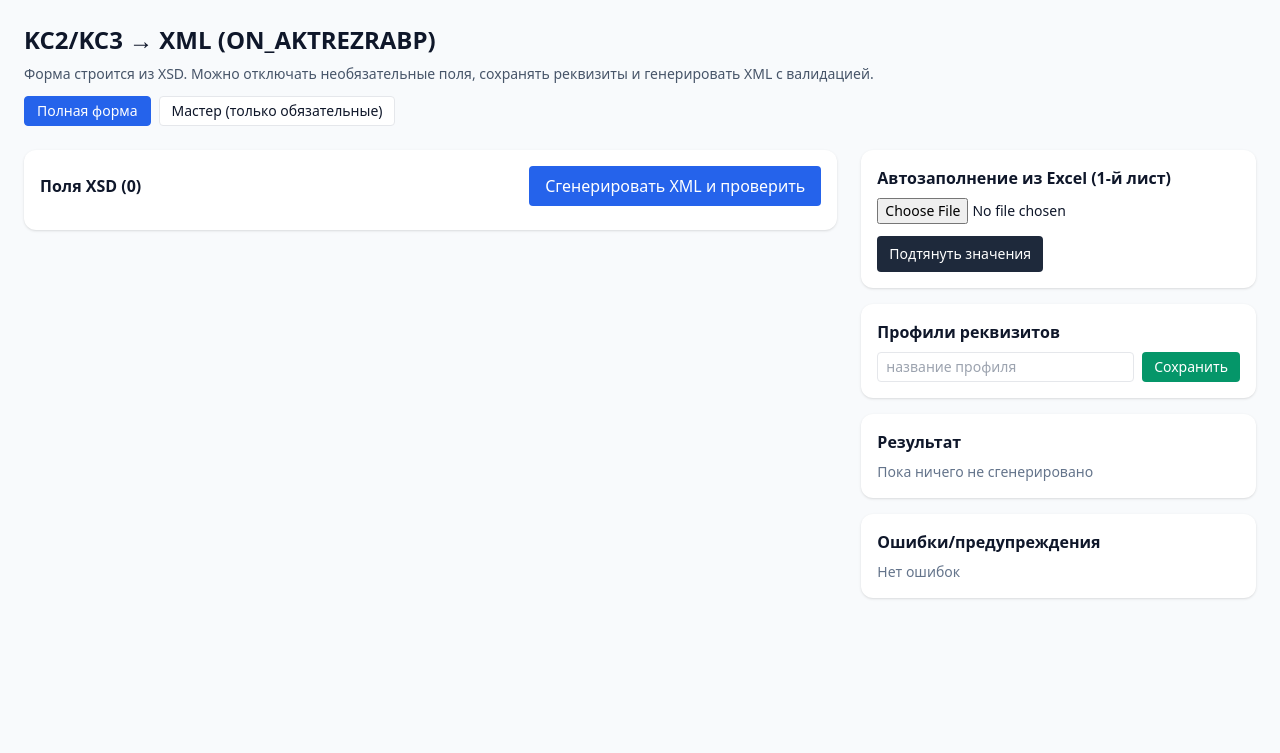
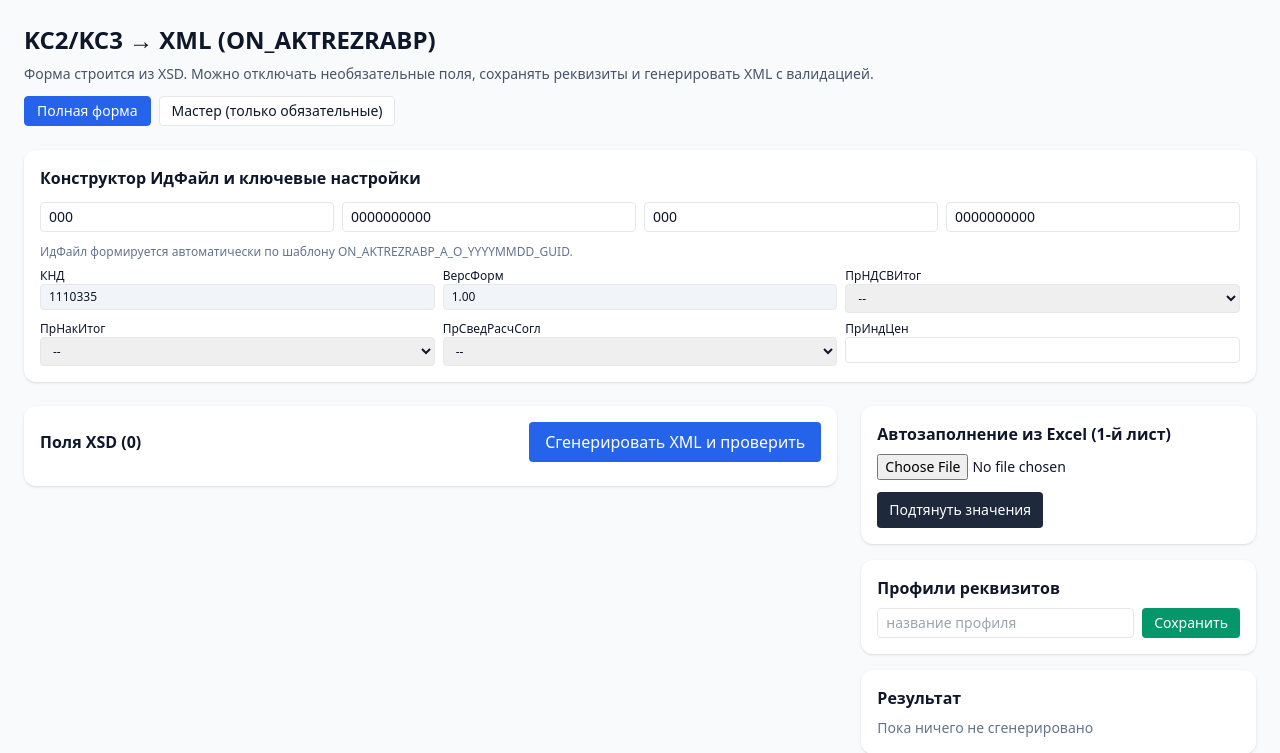
Before and after one commit to kepan1n/KC2-KC3-XML, a FastAPI app: page / in a window 1280 px wide. Shown: the top 753 px of the page. Before the commit the page ends 599 px from the top, so only its background shows below. Run offline with FastAPI, Linux system fonts and the light colour scheme; parts of the project's set-up code (start-up, migrations or seed data) failed here and were passed over; some libraries are stand-ins or nearby versions.

Commit message:
Sprint1 partial: file-id builder, fixed KND/version, and settings-driven required checks

```diff
--- a/app/main.py
+++ b/app/main.py
@@ -31,6 +31,13 @@ templates = Jinja2Templates(directory=str(BASE_DIR / "app" / "templates"))
 FIELDS = parse_xsd_fields(XSD_PATH)
 FIELDS_BY_PATH = {f.path: f for f in FIELDS}
 
+ID_BUILDER_DEFAULTS = {
+    "id_op_pol": "000",
+    "code_pol": "0000000000",
+    "id_op_otpr": "000",
+    "code_otpr": "0000000000",
+}
+
 
 def _group_key(path: str) -> str:
     p = [x for x in path.split('/') if x and not x.startswith('@')]
@@ -60,7 +67,7 @@ def _profile_names() -> list[str]:
 
 def load_state() -> dict:
     if not STATE_FILE.exists():
-        init_state = {"defaults": {}, "disabled": []}
+        init_state = {"defaults": {}, "disabled": [], "id_builder": dict(ID_BUILDER_DEFAULTS)}
         sample = _find_sample_xlsx()
         if sample:
             try:
@@ -68,7 +75,10 @@ def load_state() -> dict:
             except Exception:
                 pass
         return init_state
-    return json.loads(STATE_FILE.read_text(encoding="utf-8"))
+    st = json.loads(STATE_FILE.read_text(encoding="utf-8"))
+    if "id_builder" not in st:
+        st["id_builder"] = dict(ID_BUILDER_DEFAULTS)
+    return st
 
 
 def save_state(state: dict):
@@ -83,10 +93,12 @@ def _is_valid_kpp(v: str) -> bool:
     return bool(re.fullmatch(r"\d{9}", v))
 
 
-def _autogen_file_id(values: dict) -> str:
+def _autogen_file_id(id_builder: dict) -> str:
     d = datetime.now().strftime("%Y%m%d")
-    suffix = datetime.now().strftime("%H%M%S")
-    return f"ON_AKTREZRABP_0000000000_0000000000_{d}_{suffix}"
+    guid = datetime.now().strftime("%H%M%S%f")
+    a = f"{id_builder.get('id_op_pol','000')}{id_builder.get('code_pol','0000000000')}"
+    o = f"{id_builder.get('id_op_otpr','000')}{id_builder.get('code_otpr','0000000000')}"
+    return f"ON_AKTREZRABP_{a}_{o}_{d}_{guid}"
 
 
 def _field_validation_errors(values: dict) -> list[str]:
@@ -111,7 +123,7 @@ def _field_validation_errors(values: dict) -> list[str]:
     return errs
 
 
-def _render(request: Request, defaults: dict, disabled: set[str], result=None, errors=None):
+def _render(request: Request, defaults: dict, disabled: set[str], id_builder: dict | None = None, result=None, errors=None):
     minimal_mode = request.query_params.get("mode") == "minimal"
     return templates.TemplateResponse(
         "index.html",
@@ -125,6 +137,7 @@ def _render(request: Request, defaults: dict, disabled: set[str], result=None, e
             "errors": errors or [],
             "minimal_mode": minimal_mode,
             "profiles": _profile_names(),
+            "id_builder": id_builder or dict(ID_BUILDER_DEFAULTS),
         },
     )
 
@@ -132,7 +145,7 @@ def _render(request: Request, defaults: dict, disabled: set[str], result=None, e
 @app.get("/", response_class=HTMLResponse)
 async def index(request: Request):
     state = load_state()
-    return _render(request, state.get("defaults", {}), set(state.get("disabled", [])))
+    return _render(request, state.get("defaults", {}), set(state.get("disabled", [])), state.get("id_builder", dict(ID_BUILDER_DEFAULTS)))
 
 
 @app.post("/prefill", response_class=HTMLResponse)
@@ -155,7 +168,7 @@ async def save_profile(request: Request, profile_name: str = Form(...)):
     state = load_state()
     safe = re.sub(r"[^a-zA-Z0-9_\-а-яА-Я]", "_", profile_name).strip("_") or "default"
     (PROFILES_DIR / f"{safe}.json").write_text(
-        json.dumps({"defaults": state.get("defaults", {}), "disabled": state.get("disabled", [])}, ensure_ascii=False, indent=2),
+        json.dumps({"defaults": state.get("defaults", {}), "disabled": state.get("disabled", []), "id_builder": state.get("id_builder", dict(ID_BUILDER_DEFAULTS))}, ensure_ascii=False, indent=2),
         encoding="utf-8",
     )
     return RedirectResponse(url="/", status_code=303)
@@ -176,6 +189,13 @@ async def generate(request: Request):
     values = {}
     disabled = []
     form_dict = dict(form)
+
+    id_builder = {
+        "id_op_pol": str(form.get("id::id_op_pol", "000")).strip() or "000",
+        "code_pol": str(form.get("id::code_pol", "0000000000")).strip() or "0000000000",
+        "id_op_otpr": str(form.get("id::id_op_otpr", "000")).strip() or "000",
+        "code_otpr": str(form.get("id::code_otpr", "0000000000")).strip() or "0000000000",
+    }
     for f in FIELDS:
         key = f.path
         is_disabled = form.get(f"d::{key}") == "on"
@@ -201,16 +221,31 @@ async def generate(request: Request):
             if val:
                 values[key] = val
 
-    if not values.get("/Файл/@ИдФайл"):
-        values["/Файл/@ИдФайл"] = _autogen_file_id(values)
+    # hard constraints from format
+    values["/Файл/@ВерсФорм"] = "1.00"
+    values["/Файл/Документ/@КНД"] = "1110335"
+    values["/Файл/@ИдФайл"] = _autogen_file_id(id_builder)
+
+    # business conditional rules (v1)
+    extra_required = []
+    if values.get("/Файл/Документ/НастрФормДок/@ПрСведРасчСогл") == "1":
+        extra_required += [
+            "/Файл/Документ/СвОРасч/@СумУдержВсегоОтч",
+            "/Файл/Документ/СвОРасч/@СумТребВсегоОтч",
+        ]
+    if values.get("/Файл/Документ/НастрФормДок/@ПрНакИтог") == "1":
+        extra_required += [
+            "/Файл/Документ/ВсегоАктСНач/@СтТовБезНДСВсего",
+        ]
 
     missing = [f.path for f in FIELDS if f.required and not values.get(f.path)]
+    missing += [p for p in extra_required if not values.get(p)]
     val_errors = _field_validation_errors(values)
 
     if missing or val_errors:
         state = load_state()
         errs = [f"Не заполнено обязательное поле: {m}" for m in missing[:50]] + val_errors[:50]
-        return _render(request, {**state.get("defaults", {}), **values}, set(disabled), None, errs)
+        return _render(request, {**state.get("defaults", {}), **values}, set(disabled), id_builder, None, errs)
 
     root = build_xml_from_values(values)
     xml_path = OUT_DIR / f"on_aktrezrabp_{datetime.now().strftime('%Y%m%d_%H%M%S')}.xml"
@@ -226,6 +261,7 @@ async def generate(request: Request):
     state = {
         "defaults": values,
         "disabled": disabled,
+        "id_builder": id_builder,
     }
     save_state(state)
 
@@ -233,6 +269,7 @@ async def generate(request: Request):
         request,
         values,
         set(disabled),
+        id_builder,
         result={"file": xml_path.name, "valid": len(errors) == 0},
         errors=errors,
     )
--- a/app/prefill.py
+++ b/app/prefill.py
@@ -24,7 +24,7 @@ def prefill_from_first_sheet(xlsx_path: Path) -> Dict[str, str]:
     now = dt.datetime.now()
     data["/Файл/@ВерсФорм"] = "1.00"
     data["/Файл/@ВерсПрог"] = "KC2-KC3-XML-webapp"
-    data["/Файл/Документ/@КНД"] = "1115003"
+    data["/Файл/Документ/@КНД"] = "1110335"
     data["/Файл/Документ/@ДатаИнфПодр"] = now.strftime("%d.%m.%Y")
     data["/Файл/Документ/@ВремИнфПодр"] = now.strftime("%H.%M.%S")
 
--- a/app/templates/index.html
+++ b/app/templates/index.html
@@ -15,9 +15,55 @@
       <a class="px-3 py-1 rounded border {{ 'bg-blue-600 text-white border-blue-600' if minimal_mode else 'bg-white' }}" href="/?mode=minimal">Мастер (только обязательные)</a>
     </div>
 
+    <div class="bg-white p-4 rounded-xl shadow mb-6">
+      <h2 class="font-semibold mb-3">Конструктор ИдФайл и ключевые настройки</h2>
+      <div class="grid grid-cols-1 md:grid-cols-4 gap-2 mb-3 text-sm">
+        <input name="id::id_op_pol" form="main-form" value="{{ id_builder.id_op_pol }}" placeholder="ИдОперПол" class="border rounded px-2 py-1" />
+        <input name="id::code_pol" form="main-form" value="{{ id_builder.code_pol }}" placeholder="КодПол" class="border rounded px-2 py-1" />
+        <input name="id::id_op_otpr" form="main-form" value="{{ id_builder.id_op_otpr }}" placeholder="ИдОперОтпр" class="border rounded px-2 py-1" />
+        <input name="id::code_otpr" form="main-form" value="{{ id_builder.code_otpr }}" placeholder="КодОтпр" class="border rounded px-2 py-1" />
+      </div>
+      <div class="text-xs text-slate-500 mb-2">ИдФайл формируется автоматически по шаблону ON_AKTREZRABP_A_O_YYYYMMDD_GUID.</div>
+      <div class="grid grid-cols-1 md:grid-cols-3 gap-2 text-sm mb-2">
+        <label class="text-xs">КНД
+          <input value="1110335" readonly class="w-full border rounded px-2 py-1 bg-slate-100" />
+        </label>
+        <label class="text-xs">ВерсФорм
+          <input value="1.00" readonly class="w-full border rounded px-2 py-1 bg-slate-100" />
+        </label>
+        <label class="text-xs">ПрНДСВИтог
+          <select name="v::/Файл/Документ/НастрФормДок/@ПрНДСВИтог" form="main-form" class="w-full border rounded px-2 py-1">
+            <option value="">--</option>
+            <option value="0" {% if defaults.get('/Файл/Документ/НастрФормДок/@ПрНДСВИтог','')=='0' %}selected{% endif %}>0</option>
+            <option value="1" {% if defaults.get('/Файл/Документ/НастрФормДок/@ПрНДСВИтог','')=='1' %}selected{% endif %}>1</option>
+          </select>
+        </label>
+      </div>
+      <div class="grid grid-cols-1 md:grid-cols-3 gap-2 text-sm">
+        <label class="text-xs">ПрНакИтог
+          <select name="v::/Файл/Документ/НастрФормДок/@ПрНакИтог" form="main-form" class="w-full border rounded px-2 py-1">
+            <option value="">--</option>
+            <option value="0" {% if defaults.get('/Файл/Документ/НастрФормДок/@ПрНакИтог','')=='0' %}selected{% endif %}>0</option>
+            <option value="1" {% if defaults.get('/Файл/Документ/НастрФормДок/@ПрНакИтог','')=='1' %}selected{% endif %}>1</option>
+            <option value="2" {% if defaults.get('/Файл/Документ/НастрФормДок/@ПрНакИтог','')=='2' %}selected{% endif %}>2</option>
+          </select>
+        </label>
+        <label class="text-xs">ПрСведРасчСогл
+          <select name="v::/Файл/Документ/НастрФормДок/@ПрСведРасчСогл" form="main-form" class="w-full border rounded px-2 py-1">
+            <option value="">--</option>
+            <option value="0" {% if defaults.get('/Файл/Документ/НастрФормДок/@ПрСведРасчСогл','')=='0' %}selected{% endif %}>0</option>
+            <option value="1" {% if defaults.get('/Файл/Документ/НастрФормДок/@ПрСведРасчСогл','')=='1' %}selected{% endif %}>1</option>
+          </select>
+        </label>
+        <label class="text-xs">ПрИндЦен
+          <input name="v::/Файл/Документ/НастрФормДок/@ПрИндЦен" form="main-form" value="{{ defaults.get('/Файл/Документ/НастрФормДок/@ПрИндЦен','') }}" class="w-full border rounded px-2 py-1" />
+        </label>
+      </div>
+    </div>
+
     <div class="grid grid-cols-1 lg:grid-cols-3 gap-6">
       <div class="lg:col-span-2">
-        <form action="/generate" method="post" class="bg-white p-4 rounded-xl shadow space-y-4">
+        <form id="main-form" action="/generate" method="post" class="bg-white p-4 rounded-xl shadow space-y-4">
           <div class="flex items-center justify-between mb-2">
             <h2 class="font-semibold">Поля XSD ({{ fields|length }})</h2>
             <button class="px-4 py-2 rounded bg-blue-600 text-white">Сгенерировать XML и проверить</button>
```
